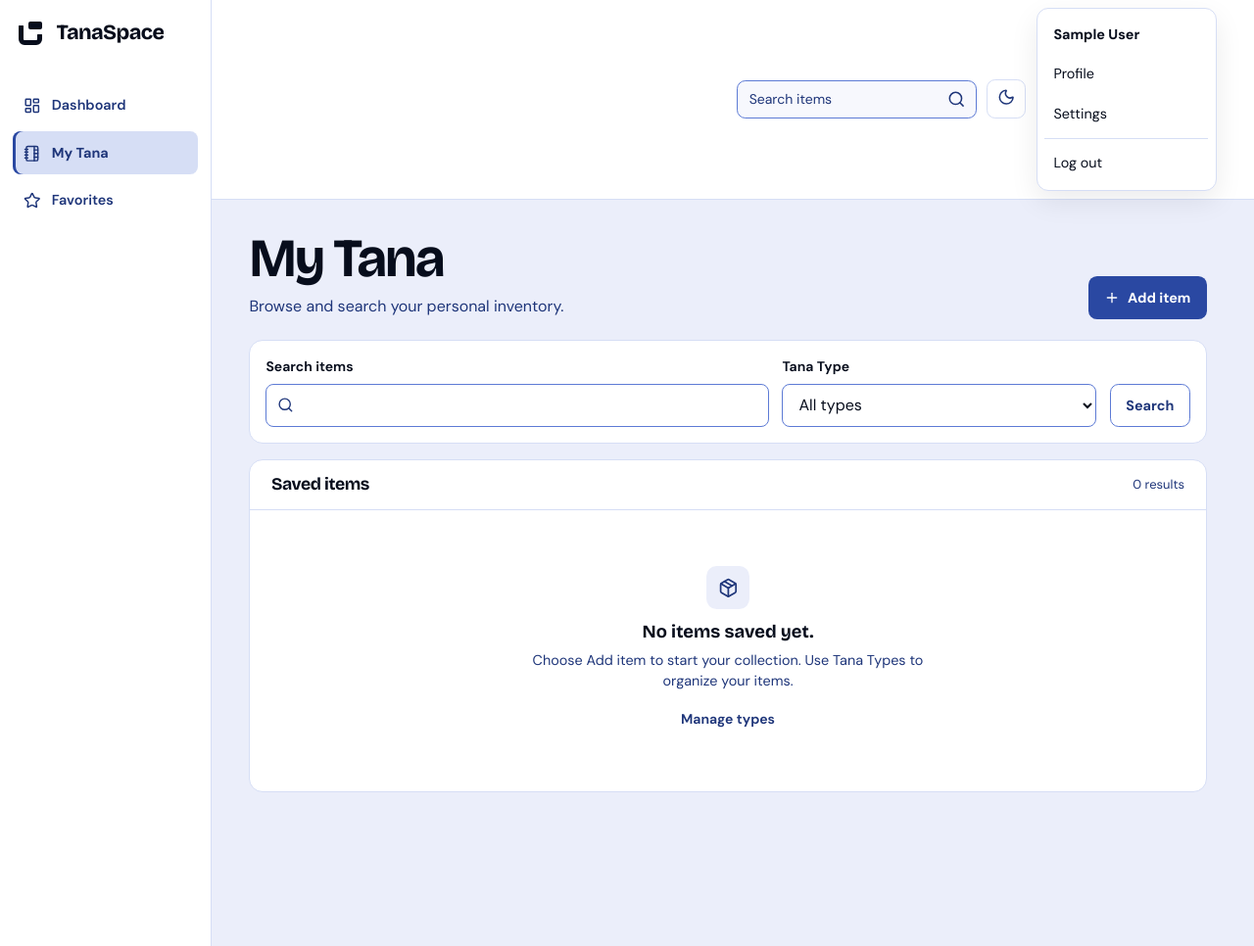
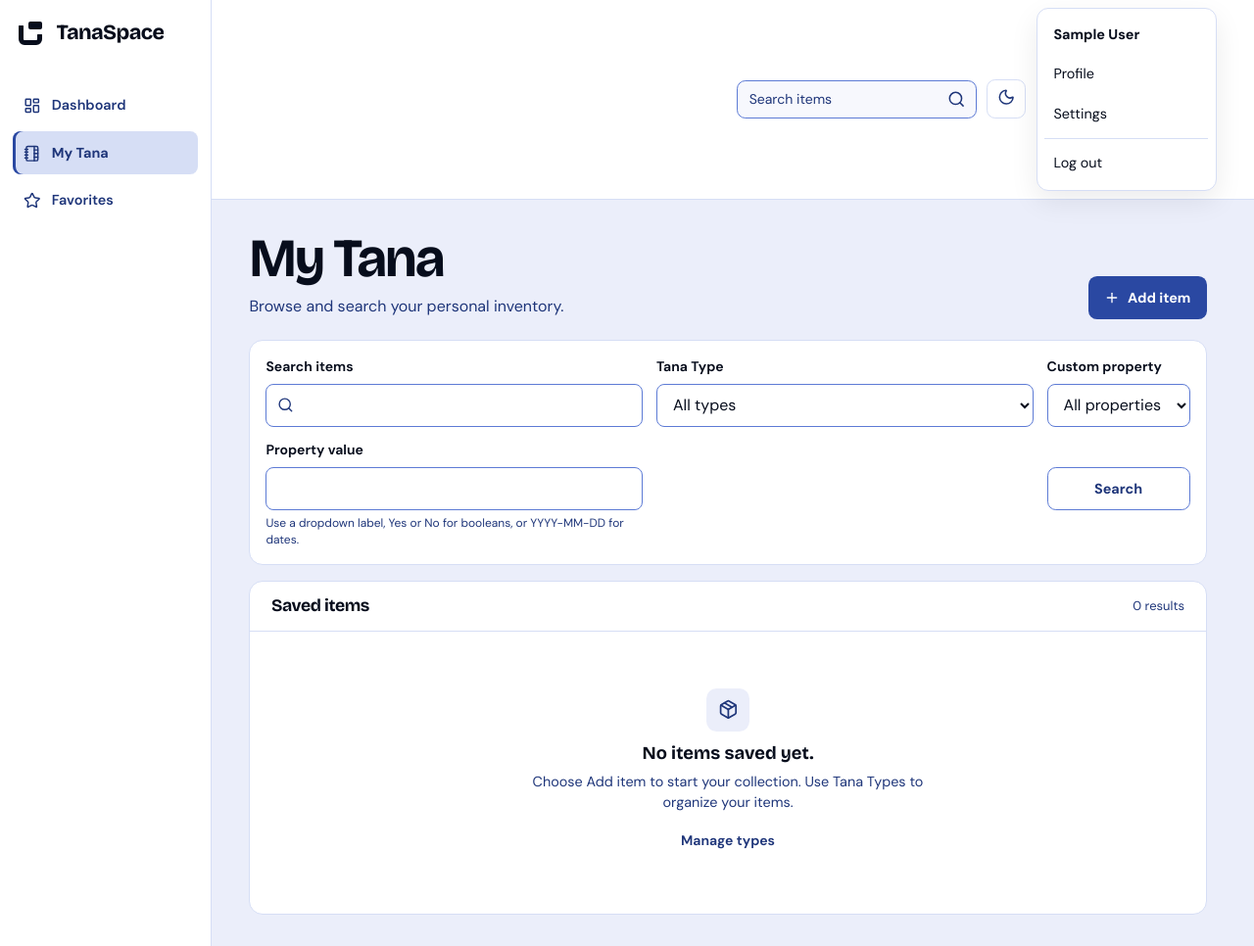
Before and after one commit to keruji/TanaSpace, a Django app: page /tana/items/ in a window 1280 px wide. Shown: the whole page at 98% size. Run offline with Django 5.2, Linux system fonts and the light colour scheme; the visitor is signed in with stand-in values (Sample User, id 1); data that the repository does not hold is empty; style sheets or scripts are compiled from the project's sources.

Commit message:
feat: add item filters and property deletion

```diff
--- a/item_types/urls.py
+++ b/item_types/urls.py
@@ -7,6 +7,7 @@ urlpatterns = [
     path("<int:pk>/properties/new/", property_views.edit_property, name="property_create"),
     path("<int:pk>/properties/<uuid:property_id>/edit/", property_views.edit_property, name="property_edit"),
     path("<int:pk>/properties/<uuid:property_id>/archive/", property_views.archive_property, name="property_archive"),
+    path("<int:pk>/properties/<uuid:property_id>/delete/", property_views.delete_property, name="property_delete"),
     path("<int:pk>/properties/<uuid:property_id>/reorder/", property_views.reorder_property, name="property_reorder"),
     path("", views.index, name="index"),
     path("new/", views.create, name="create"),
--- a/items/forms.py
+++ b/items/forms.py
@@ -3,7 +3,7 @@ from django.forms.utils import ErrorDict
 
 from .models import Item
 from item_types.properties import property_field, serialize_value, has_value
-from item_types.models import ItemTypes
+from item_types.models import ItemTypes, ItemTypeProperty
 
 
 class ItemForm(forms.ModelForm):
@@ -105,6 +105,42 @@ class ItemSearchForm(forms.Form):
     def __init__(self, *args, owner, **kwargs):
         super().__init__(*args, **kwargs)
         self.fields["type"].queryset = ItemTypes.objects.filter(owner=owner)
+        self.fields["property"] = forms.ModelChoiceField(
+            queryset=ItemTypeProperty.objects.filter(item_type__owner=owner, archived_at__isnull=True)
+            .select_related("item_type").order_by("item_type__name", "sequence", "name"),
+            required=False, label="Custom property", empty_label="All properties")
+        self.fields["property"].label_from_instance = lambda prop: f"{prop.item_type.name} — {prop.name}"
+        self.fields["property_value"] = forms.CharField(max_length=1000, required=False, label="Property value")
+
+    def clean(self):
+        data = super().clean()
+        prop, value, item_type = data.get("property"), data.get("property_value"), data.get("type")
+        if prop and item_type and prop.item_type_id != item_type.pk:
+            self.add_error("property", "Choose a property belonging to the selected type.")
+        if prop and not value:
+            self.add_error("property_value", "Enter a value to filter by.")
+        elif value and not prop:
+            self.add_error("property", "Choose a property to filter by.")
+        elif prop and value:
+            try:
+                if prop.data_type == "boolean":
+                    values = {"yes": True, "true": True, "no": False, "false": False}
+                    if value.casefold() not in values:
+                        raise forms.ValidationError("Enter Yes or No.")
+                    data["filter_value"] = values[value.casefold()]
+                elif prop.data_type == "dropdown":
+                    matches = [option["id"] for option in prop.configuration.get("options", [])
+                               if option["label"].casefold() == value.casefold()]
+                    if not matches:
+                        raise forms.ValidationError("Enter an option label for this property.")
+                    data["filter_value"] = matches
+                else:
+                    field = property_field(prop)
+                    field.required = True
+                    data["filter_value"] = serialize_value(field.clean(value))
+            except forms.ValidationError as error:
+                self.add_error("property_value", error)
+        return data
 
 
 def initial_value(prop, value):
--- a/items/test_workspace.py
+++ b/items/test_workspace.py
@@ -91,7 +91,7 @@ class WorkspaceItemTests(TestCase):
 
     def test_pagination_filter_state_and_bounded_queries(self):
         Item.objects.bulk_create([Item(owner=self.user, item_type=self.kind, name=f"Hammer {i}") for i in range(44)])
-        with self.assertNumQueries(6):  # session, user, count, rows, quota count, filter choices; no N+1
+        with self.assertNumQueries(7):  # Includes both filter choice lists; no N+1.
             response = self.client.get(reverse("items:index"), {"q": "Hammer", "page": 2}, headers={"HX-Request": "true", "HX-Target": "main"})
         self.assertEqual(len(response.context["items"]), 5)
         self.assertContains(response, "q=Hammer")
--- a/items/views.py
+++ b/items/views.py
@@ -6,6 +6,8 @@ from django import forms
 from django.core.exceptions import ValidationError
 from django.core.paginator import Paginator
 from django.db import transaction
+from django.db.models import Q
+from django.db.models.fields.json import KeyTextTransform
 from django.http import HttpResponse, HttpResponseBadRequest
 from django.shortcuts import get_object_or_404, redirect, render
 from django.urls import reverse
@@ -28,9 +30,19 @@ def page(request, *, form=None, selected_item=None, modal_mode=None, favorites_o
         items = items.filter(is_favorite=True)
     if search.is_valid():
         if search.cleaned_data["q"]:
-            items = items.filter(name__icontains=search.cleaned_data["q"])
+            items = items.filter(Q(name__icontains=search.cleaned_data["q"]) | Q(description__icontains=search.cleaned_data["q"]))
         if search.cleaned_data["type"]:
             items = items.filter(item_type=search.cleaned_data["type"])
+        prop = search.cleaned_data["property"]
+        if prop:
+            items = items.filter(item_type_id=prop.item_type_id)
+            if prop.data_type == "text":
+                items = items.annotate(filter_property_text=KeyTextTransform(str(prop.pk), "property_values"))
+                items = items.filter(filter_property_text__icontains=search.cleaned_data["filter_value"])
+            elif prop.data_type == "dropdown":
+                items = items.filter(**{f"property_values__{prop.pk}__in": search.cleaned_data["filter_value"]})
+            else:
+                items = items.filter(**{f"property_values__{prop.pk}": search.cleaned_data["filter_value"]})
     else:
         items = items.none()
     page_obj = Paginator(items, LIST_LIMIT).get_page(request.GET.get("page"))
--- a/src/css/items.css
+++ b/src/css/items.css
@@ -21,7 +21,7 @@
 
 .item-search {
   display: grid;
-  grid-template-columns: minmax(0, 1.6fr) minmax(0, 1fr) auto;
+  grid-template-columns: repeat(2, minmax(0, 1fr)) auto;
   align-items: start;
   gap: .85rem;
   margin-bottom: 1rem;
@@ -31,7 +31,8 @@
   background: var(--surface);
 }
 .item-search > div { min-width: 0; }
-.item-search .secondary-button { margin-top: 1.7rem; }
+.item-search .secondary-button { grid-column: 3; grid-row: 2; margin-top: 1.7rem; }
+.item-search .search-help { margin-top: .35rem; color: var(--muted); font-size: .75rem; line-height: 1.4; }
 .item-search .errorlist { margin-top: .35rem; color: var(--danger-text); font-size: .85rem; }
 .search-field { position: relative; }
 .search-field .ui-icon {
@@ -111,8 +112,9 @@
 
 @media (max-width: 640px) {
   .items-page-heading { gap: .85rem; }
-  .item-search { grid-template-columns: minmax(0, 1fr) auto; gap: .75rem; }
+  .item-search { grid-template-columns: repeat(2, minmax(0, 1fr)); gap: .75rem; }
   .item-search > :first-child { grid-column: 1 / -1; }
+  .item-search .secondary-button { grid-column: 1 / -1; grid-row: auto; justify-self: start; margin-top: 0; }
   .item-row { grid-template-columns: auto minmax(0, 1fr) auto; }
   .item-row time { grid-column: 2; grid-row: 2; margin-top: -.25rem; }
   .row-chevron { grid-column: 3; grid-row: 1; }
--- a/templates/item_types/properties.html
+++ b/templates/item_types/properties.html
@@ -8,9 +8,10 @@
         <form method="post" action="{% url 'item_types:property_reorder' selected_type.pk prop.pk %}" data-async-form>{% csrf_token %}<input type="hidden" name="schema_version" value="{{ selected_type.property_schema_version }}"><input type="hidden" name="return_to" value="{{ return_to }}"><button class="text-action" type="submit" name="direction" value="up" aria-label="Move {{ prop.name }} up" {% if forloop.first %}disabled{% endif %}>↑</button><button class="text-action" type="submit" name="direction" value="down" aria-label="Move {{ prop.name }} down" {% if forloop.last %}disabled{% endif %}>↓</button></form>
         <a class="text-action" href="{% url 'item_types:property_edit' selected_type.pk prop.pk %}?{{ return_query }}" data-window>{% include 'includes/icon.html' with icon_name='pencil' only %} Edit <span class="sr-only">{{ prop.name }}</span></a>
         <a class="text-action" href="{% url 'item_types:property_archive' selected_type.pk prop.pk %}?{{ return_query }}" data-window>{% include 'includes/icon.html' with icon_name='trash-2' only %} Archive <span class="sr-only">{{ prop.name }}</span></a>
+        <a class="text-action" href="{% url 'item_types:property_delete' selected_type.pk prop.pk %}?{{ return_query }}" data-window>{% include 'includes/icon.html' with icon_name='trash-2' only %} Delete <span class="sr-only">{{ prop.name }}</span></a>
       </div>
     </li>
   {% empty %}<li class="section-caption">No custom properties yet.</li>{% endfor %}
   </ul>
-  {% if archived_properties %}<details class="archived-properties"><summary>Archived Properties</summary><ul class="property-list">{% for prop in archived_properties %}<li>{{ prop.name }} · {{ prop.get_data_type_display }} <span class="section-caption">Saved values are retained.</span></li>{% endfor %}</ul></details>{% endif %}
+  {% if archived_properties %}<details class="archived-properties"><summary>Archived Properties</summary><ul class="property-list">{% for prop in archived_properties %}<li><div>{{ prop.name }} · {{ prop.get_data_type_display }} <span class="section-caption">Saved values are retained.</span></div><a class="text-action" href="{% url 'item_types:property_delete' selected_type.pk prop.pk %}?{{ return_query }}" data-window>Delete <span class="sr-only">{{ prop.name }}</span></a></li>{% endfor %}</ul></details>{% endif %}
 </section>
--- a/templates/item_types/property_window.html
+++ b/templates/item_types/property_window.html
@@ -1,13 +1,17 @@
 {% extends 'includes/window.html' %}
 {% block window_heading %}
 <p class="record-type">{% include 'includes/icon.html' with icon_name='notebook-tabs' only %} {{ selected_type.name }}</p>
-<h2 id="window-title">{% if archive_property %}Archive {{ property.name }}?{% elif property %}Edit {{ property.name }}{% else %}Add property{% endif %}</h2>
+<h2 id="window-title">{% if archive_property %}Archive {{ property.name }}?{% elif delete_property %}Delete {{ property.name }}?{% elif property %}Edit {{ property.name }}{% else %}Add property{% endif %}</h2>
 {% endblock %}
 {% block window_body %}
 {% if archive_property %}
 <p class="section-caption">This property will leave item forms. Its saved values will remain available in item details under Archived Properties.</p>
 {% if property_error %}<p class="form-errors" role="alert">{{ property_error }}</p>{% endif %}
 <form method="post" class="modal-actions" data-async-form>{% csrf_token %}<input type="hidden" name="schema_version" value="{{ selected_type.property_schema_version }}"><input type="hidden" name="return_to" value="{{ return_to }}"><a class="text-action" href="{% url 'item_types:edit' selected_type.pk %}?{{ return_query }}" data-window-back>Cancel</a><button class="danger-button action-with-icon" type="submit" name="confirm_archive" value="yes">{% include 'includes/icon.html' with icon_name='trash-2' only %} Archive property</button></form>
+{% elif delete_property %}
+<p class="section-caption">This permanently deletes the property and its saved values from items of this type.</p>
+{% if property_error %}<p class="form-errors" role="alert">{{ property_error }}</p>{% endif %}
+<form method="post" class="modal-actions" data-async-form>{% csrf_token %}<input type="hidden" name="schema_version" value="{{ selected_type.property_schema_version }}"><input type="hidden" name="return_to" value="{{ return_to }}"><a class="text-action" href="{% url 'item_types:edit' selected_type.pk %}?{{ return_query }}" data-window-back>Cancel</a><button class="danger-button action-with-icon" type="submit" name="confirm_delete" value="yes">{% include 'includes/icon.html' with icon_name='trash-2' only %} Delete property</button></form>
 {% else %}
 <form method="post" class="item-form" data-property-editor data-async-form data-dirty-check>
   {% csrf_token %}<input type="hidden" name="schema_version" value="{{ selected_type.property_schema_version }}"><input type="hidden" name="return_to" value="{{ return_to }}">
--- a/templates/items/content.html
+++ b/templates/items/content.html
@@ -15,6 +15,8 @@
       {{ search_form.q.errors }}
     </div>
     <div><label for="id_type">Tana Type</label>{{ search_form.type }}{{ search_form.type.errors }}</div>
+    <div><label for="id_property">Custom property</label>{{ search_form.property }}{{ search_form.property.errors }}</div>
+    <div><label for="id_property_value">Property value</label>{{ search_form.property_value }}{{ search_form.property_value.errors }}<p class="search-help">Use a dropdown label, Yes or No for booleans, or YYYY-MM-DD for dates.</p></div>
     <button class="secondary-button" type="submit">Search</button>
   </form>
   <section class="panel item-list-panel" aria-labelledby="saved-items-title">
@@ -42,7 +44,7 @@
     {% else %}
     <div class="empty-items">
       <span class="empty-icon">{% if favorites_only %}{% include 'includes/icon.html' with icon_name='star' only %}{% else %}{% include 'includes/icon.html' with icon_name='package' only %}{% endif %}</span>
-      {% if search_form.q.value or search_form.type.value %}
+      {% if search_form.q.value or search_form.type.value or search_form.property.value or search_form.property_value.value %}
       <h3>No matching items.</h3>
       <p>Try a different search or clear the filters.</p>
       <a class="text-action" href="{% if favorites_only %}{% url 'items:favorites' %}{% else %}{% url 'items:index' %}{% endif %}">Clear filters</a>
```
Also changed, not shown: item_types/property_views.py (+34 -2 lines), item_types/test_properties.py (+16 -0 lines), items/test_properties.py (+24 -0 lines), tests/browser/properties.spec.js (+27 -0 lines), tests/browser/workspace.spec.js (+1 -1 lines).
